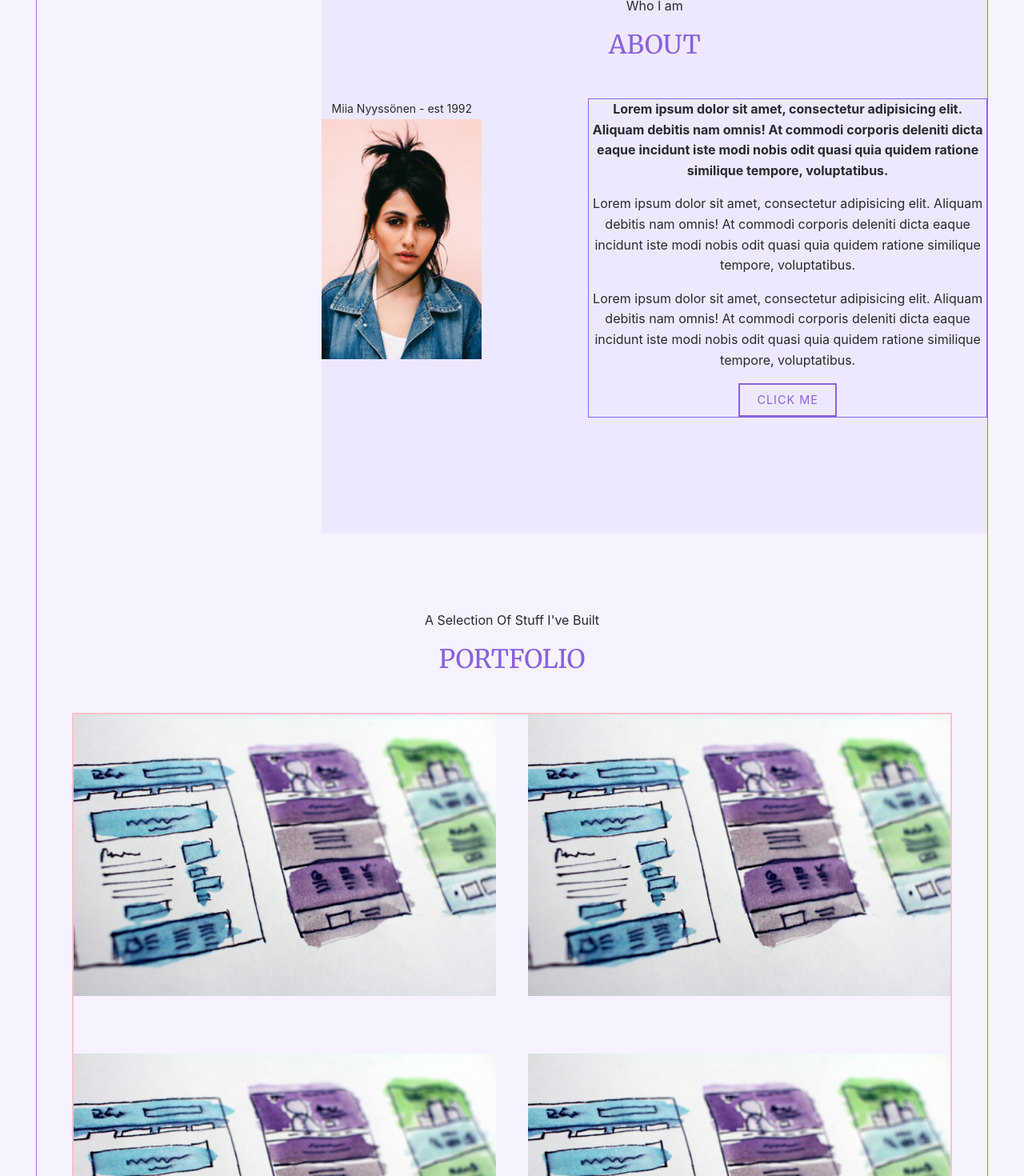
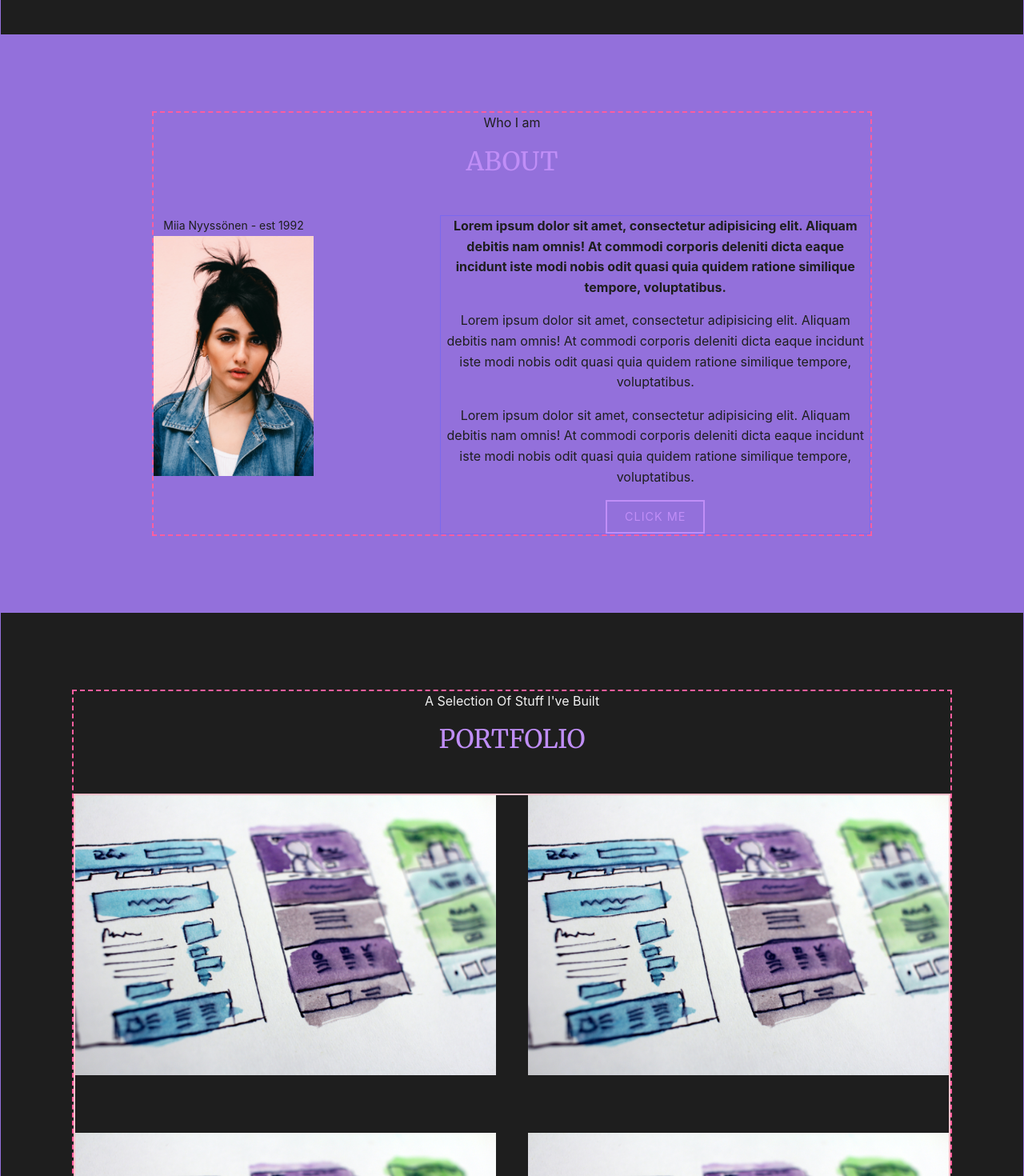
Before and after one commit to miiakivi/portfolio, a React (Create React App) app: page / in a window 1280 px wide. Shown: the part 980-2450 px from the top of the page at 80% size. Built offline with nearby package versions, Linux system fonts and the light colour scheme.

Commit message:
changed elements classnames and started playing with colors

```diff
--- a/src/App.tsx
+++ b/src/App.tsx
@@ -14,7 +14,7 @@ function App() {
         <div className="App">
             <Socials/>
             <Navigation/>
-            <main className="c-container">
+            <main>
                 <Hero/>
                 <About/>
                 <Projects/>
--- a/src/components/About.tsx
+++ b/src/components/About.tsx
@@ -3,7 +3,8 @@ import React from "react";
 
 function About() {
     return (
-        <section className="about section-container">
+        <div className="section-container dark__accent">
+            <section className="about section">
                 <div className="section-header">
                     <p className="section-subtitle">Who I am</p>
                     <h2 className="section-title">About</h2>
@@ -36,6 +37,7 @@ function About() {
                     </div>
                 </div>
             </section>
+        </div>
     );
 }
 
--- a/src/components/Footer.tsx
+++ b/src/components/Footer.tsx
@@ -1,8 +1,11 @@
 function Footer() {
     return (
         <footer>
-            <p>Lets work together || grab an coffee || collaborate || meet in teams || have lunch</p>
-            <h2><a href="#">Email me </a></h2>
+            <div className="section">
+                <p>Lets work together || grab an coffee || collaborate || meet in teams || have lunch</p>
+                <h2><a href="#">Email me </a></h2>
+            </div>
+
         </footer>
     );
 }
--- a/src/components/Hero.tsx
+++ b/src/components/Hero.tsx
@@ -2,7 +2,8 @@ import React from "react";
 
 function Hero() {
     return (
-        <div className="hero section-container">
+        <div className="section-container">
+            <div className="hero section">
                 <section className="hero__section">
                     <h1 className="hero__title">Hi, I'm Miia Nyy</h1>
                     <p className="hero__info">Software Developer</p>
@@ -11,6 +12,7 @@ function Hero() {
                     <button className="main-btn">Lets Talk</button>
                 </section>
             </div>
+        </div>
     );
 }
 
--- a/src/components/Projects.tsx
+++ b/src/components/Projects.tsx
@@ -4,7 +4,8 @@ import projectImg from "../assets/project.jpg";
 
 function Projects() {
     return (
-        <div className="projects section-container">
+        <div className="section-container light__accent">
+            <div className="projects section">
                 <div className="section-header">
                     <p className="section-subtitle">A Selection Of Stuff I've Built</p>
                     <h2 className="section-title">Portfolio</h2>
@@ -79,6 +80,9 @@ function Projects() {
                     </div>
                 </div>
             </div>
+        </div>
+
+
     );
 }
 
--- a/src/components/Skills.tsx
+++ b/src/components/Skills.tsx
@@ -2,7 +2,8 @@ import React from "react";
 
 function Skills() {
     return (
-        <div className="skills-container section-container">
+        <div className="section-container">
+            <div className="skills-container section">
                 <div className="section-header">
                     <p className="section-subtitle">Technologies that I am familiar with</p>
                     <h2 className="section-title">Skills</h2>
@@ -90,6 +91,7 @@ function Skills() {
                     </div>
                 </div>
             </div>
+        </div>
     );
 }
 
--- a/src/index.css
+++ b/src/index.css
@@ -1,20 +1,23 @@
 
 :root {
-    --main-theme-color: #8961de;
-    --theme-bg: #f6f2ff;
-    --theme-bg-accent: #eee8ff;
-    --theme-text-color: #262b2f;
+    --main-theme-color: #C08EF7;
+    --theme-bg: #1E1E1E;
+    --theme-text-color: #f1f1f1;
+    --theme-bg-accent: #1E1E1E;
+
 }
 
 /* DARK THEME
-    --main-theme-color: #C08EF7;
+   --main-theme-color: #C08EF7;
     --theme-bg: #1E1E1E;
     --theme-text-color: #f1f1f1;
+    --theme-bg-accent: #1E1E1E;
 */
 
 /* LIGHT THEME
-    --main-theme-color: #8961de;
-    --theme-bg: #f1f1f1;
+      --main-theme-color: rgba(128, 8, 254, 0.78);
+    --theme-bg: #f6f2ff;
+    --theme-bg-accent: #eee8ff;
     --theme-text-color: #262b2f; /
 */
 
@@ -39,6 +42,7 @@ body {
 
 }
 
+
 img {
     display: block;
     max-width: 100%;
@@ -52,6 +56,10 @@ button {
     background-color: var(--theme-bg);
     transition: all 0.2s ease-in-out;
 }
+
+
+
+
 
 
 .main-btn {
@@ -96,6 +104,7 @@ footer {
 
 main {
     border: 1px solid mediumpurple;
+    z-index: 10;
 
 }
 
@@ -108,16 +117,26 @@ main {
 
 .section-container {
     width: 100%;
-    margin: 3em 0;
     padding: 3em 0;
 }
 
-@media (min-width: 800px) {
-    .section-container {
-        width: 70%;
-        min-height: 90vh;
-    }
+.light__accent {
+    background-color: var(--theme-bg-accent);
 }
+
+.dark__accent {
+    /*background-color: var(--main-theme-color);*/
+    background-color: mediumpurple;
+    color: #1E1E1EFF;
+}
+
+.section {
+    border: 2px dashed #FF5E9F;
+    width: 95%;
+    max-width: 1100px;
+    margin: 3em auto;
+}
+
 
 .section-title {
     color: var(--main-theme-color);
@@ -172,6 +191,7 @@ main {
 /* --- HERO --- */
 
 .hero {
+    min-height: 90vh;
 
 }
 
@@ -183,9 +203,9 @@ main {
 
 /* --- ABOUT --- */
 
+
 .about {
-    margin-left: inherit;
-    background-color: var(--theme-bg-accent);
+    max-width: 900px;
 }
 
 .about__container {
@@ -202,6 +222,7 @@ main {
 }
 
 @media (min-width: 800px) {
+
     .about__container {
         display: flex;
         justify-content: space-between;
@@ -217,9 +238,6 @@ main {
 /* --- PROJECTS ---*/
 
 .projects {
-    width: 100%;
-    max-width: 1100px;
-    margin: 0 auto;
 }
 
 .projects__flex {
@@ -245,7 +263,7 @@ main {
 
 .projects__item:hover .projects__item-overlay {
     height: 100%;
-    background-color: rgba(192, 142, 247, 0.91)
+    background-color: var(--main-theme-color);
 }
 
 .projects__item-img {
@@ -260,8 +278,8 @@ main {
     width: 100%;
     height: 0;
     overflow: hidden;
-    background-color: rgba(192, 142, 247, 0.91);
-    color: #282c34;
+    background-color: var(--main-theme-color);
+    color: #d7d7d7;
     transition: .65s cubic-bezier(0.85, -0.21, 0.27, 1.55);
 }
 
@@ -272,8 +290,8 @@ main {
 
 /* --- SKILLS --- */
 .skills-container {
-    width: 100%;
     max-width: 800px;
+
 
 }
 
@@ -313,5 +331,7 @@ main {
 
 /* --- FOOTER --- */
 footer {
+    background-color: var(--main-theme-color);
+    color: var(--theme-text-color);
     min-height: 500px;
 }
```
Lines whose indentation alone changed are shown as unchanged.
